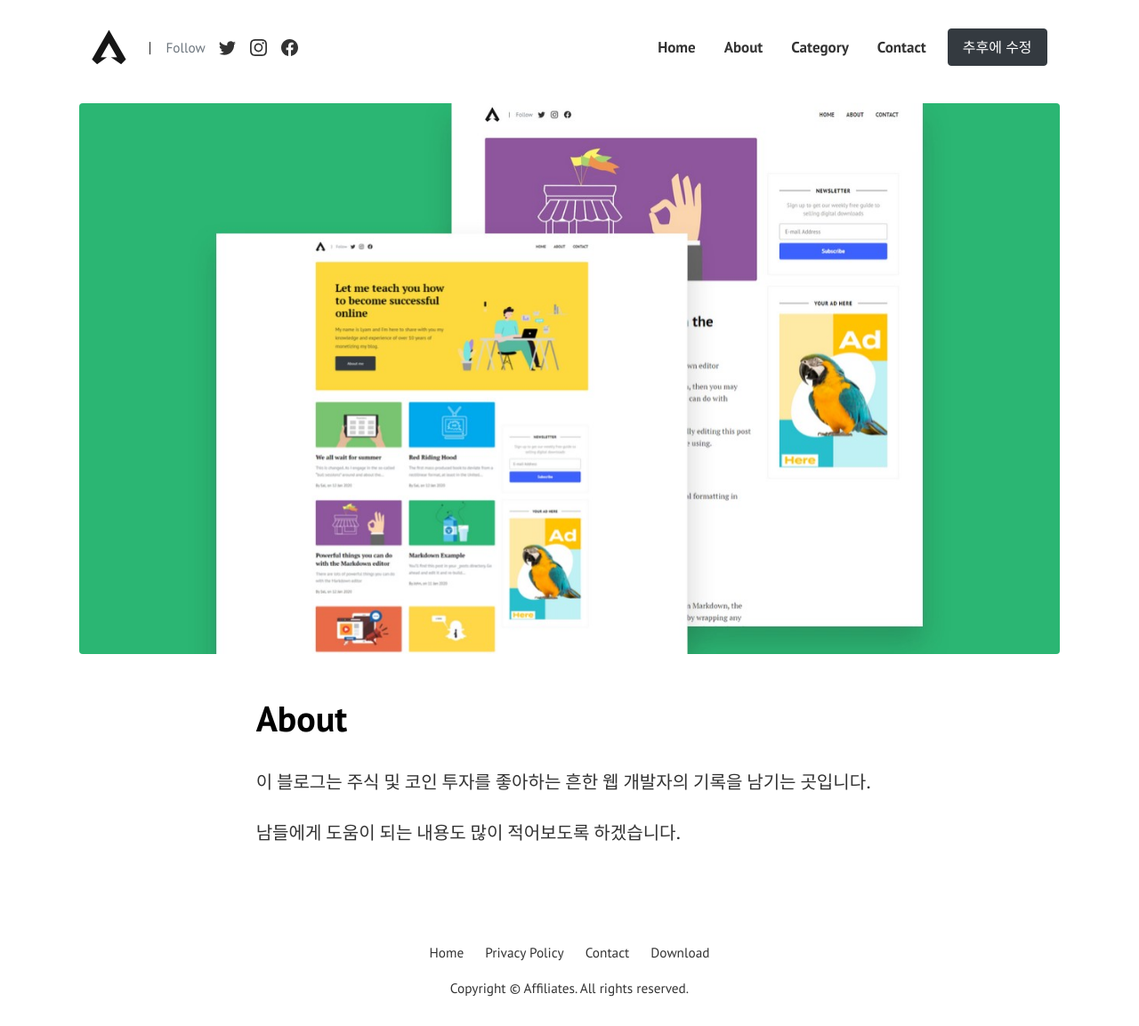
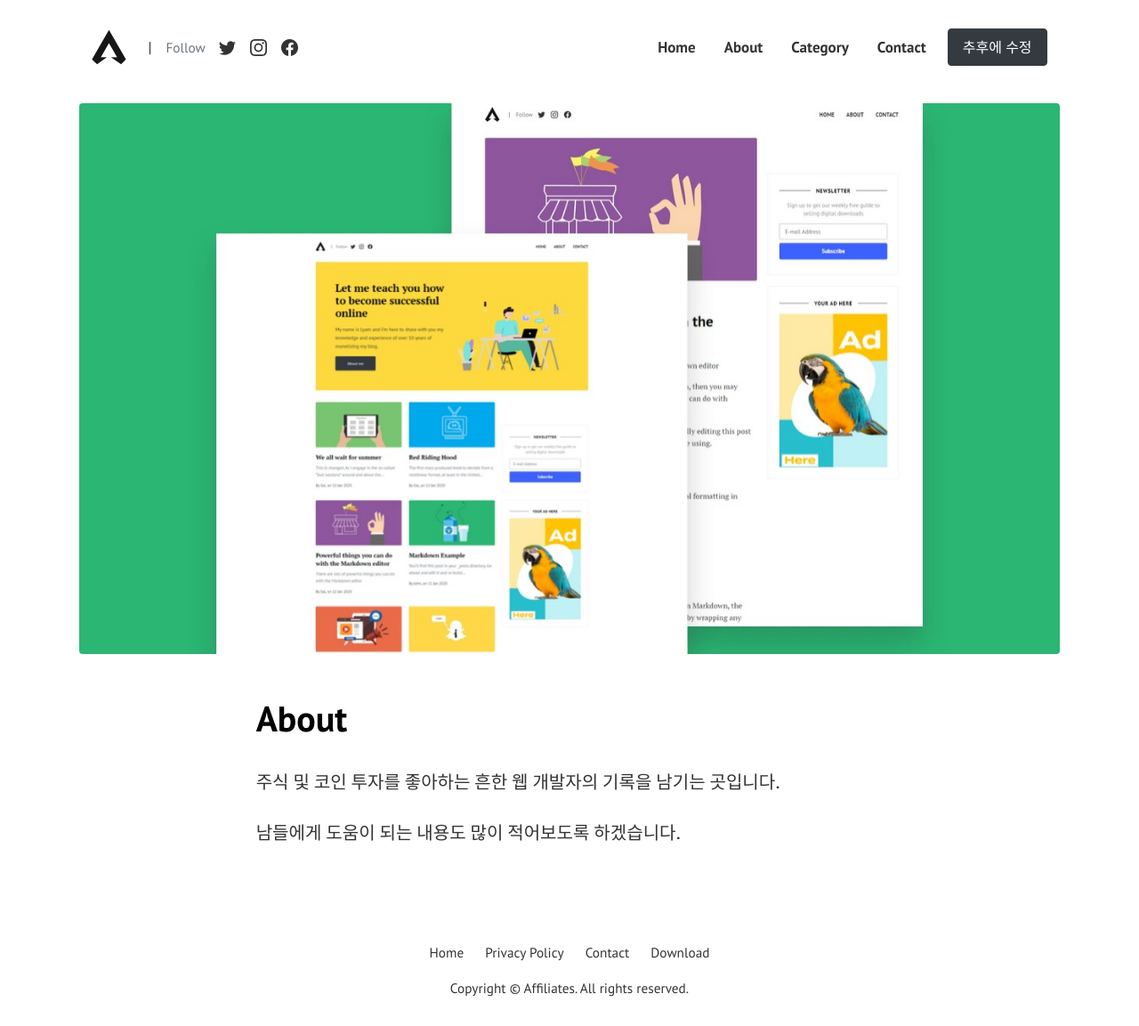
Before and after one commit to yuuisang/yuuisang.github.io, a Jekyll site: the page built from pages/about.md, in a window 1280 px wide and 1153 px high. Shown: the whole window at 89% size. Built offline with Jekyll 4.4.1, drawn with Linux system fonts in a browser that asks for light colours.

Commit message:
초기 세팅중

```diff
--- a/pages/about.md
+++ b/pages/about.md
@@ -5,7 +5,7 @@ permalink: "/about/"
 image: assets/images/screenshot.png
 ---
 
-이 블로그는 주식 및 코인 투자를 좋아하는 흔한 웹 개발자의 기록을 남기는 곳입니다.
+주식 및 코인 투자를 좋아하는 흔한 웹 개발자의 기록을 남기는 곳입니다.
 
 남들에게 도움이 되는 내용도 많이 적어보도록 하겠습니다.
 
```
